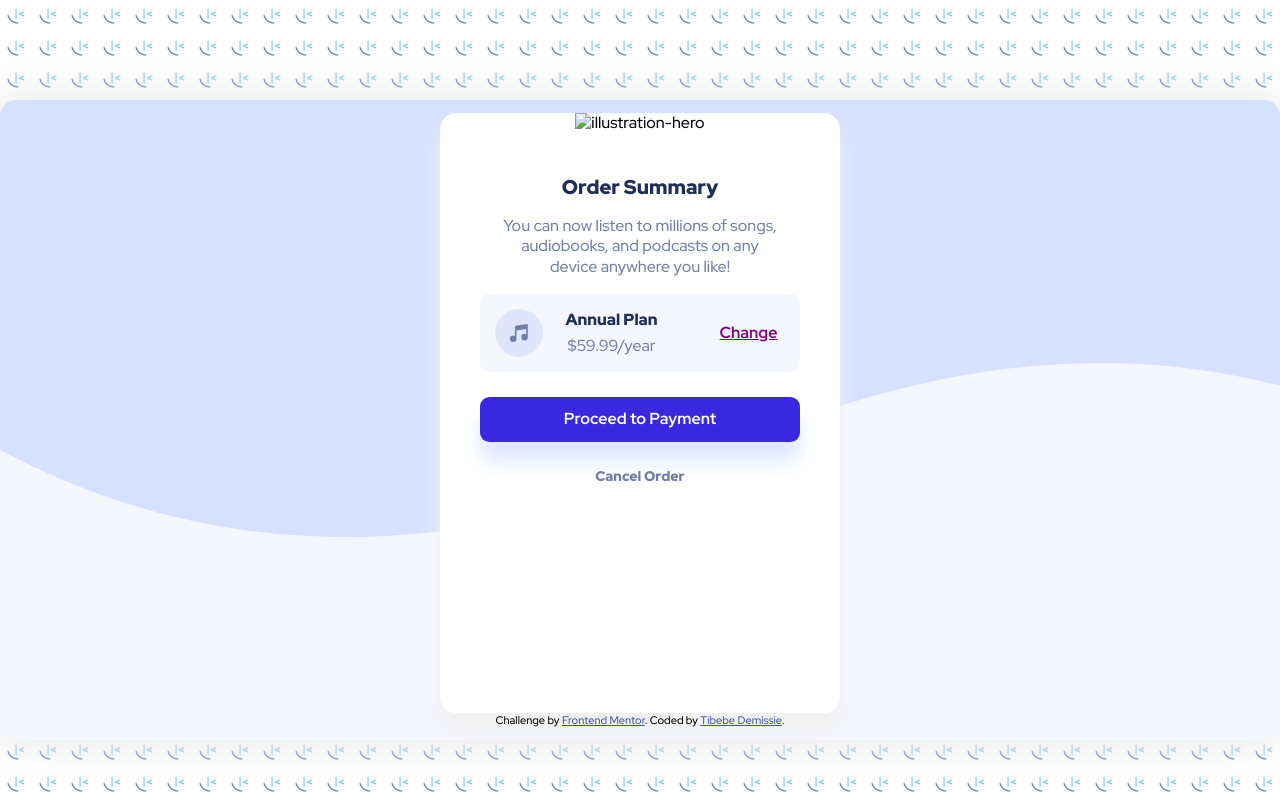
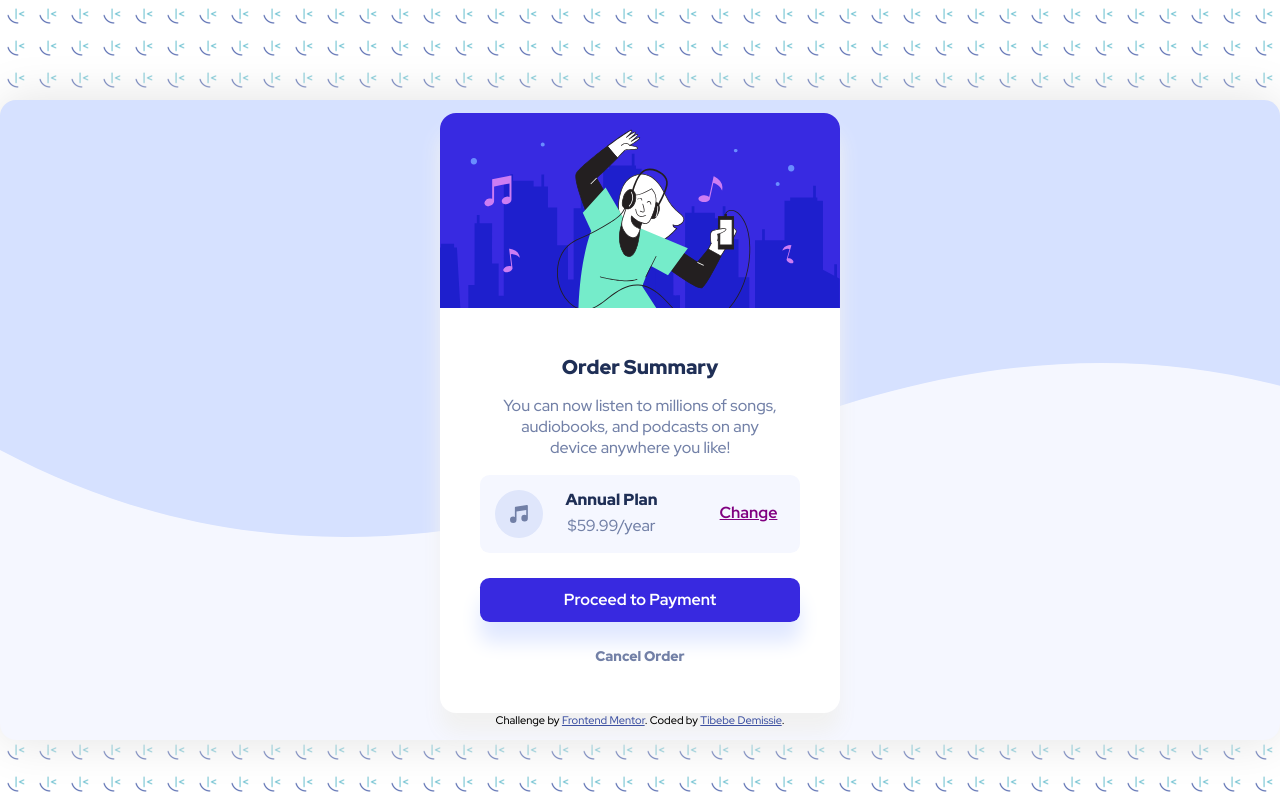
Before and after one commit to tib-source/JavaScript-FFC, a plain HTML site: page Web-Developement/Order Summary/index.html in a window 1280 px wide. Drawn offline with nearby package versions, Linux system fonts and the light colour scheme; files that its build step writes are made by us from their sources; the site is published under a folder, as on GitHub Pages, so addresses that start at the root find nothing; files whose address does not match are found by name.

Commit message:
fixed another relative path error

```diff
--- a/Web-Developement/Order Summary/index.html
+++ b/Web-Developement/Order Summary/index.html
@@ -18,7 +18,7 @@
 
   <div class="container flex flex-dc flex-jc">
     <div class="content flex flex-dc">
-      <div class="img"><img class="content__image" src="/images/illustration-hero.svg" alt="illustration-hero" ></div>
+      <div class="img"><img class="content__image" src="images/illustration-hero.svg" alt="illustration-hero" ></div>
       <div class="content__title">Order Summary</div>
       <p class="content__text">
         You can now listen to millions of songs, audiobooks, and podcasts on any
```
